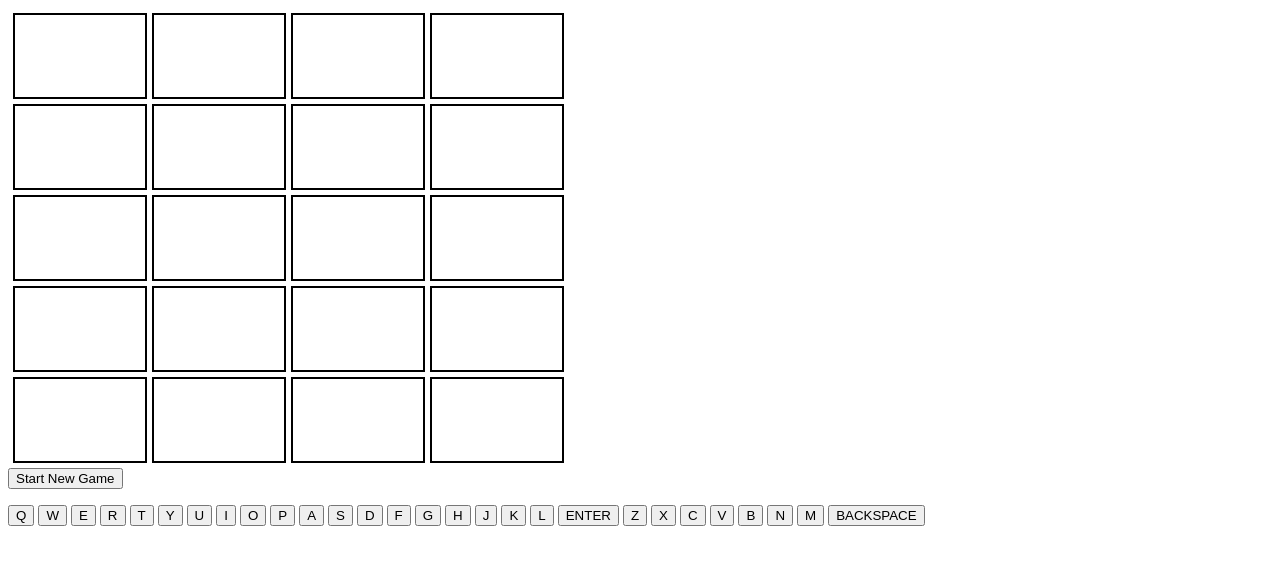
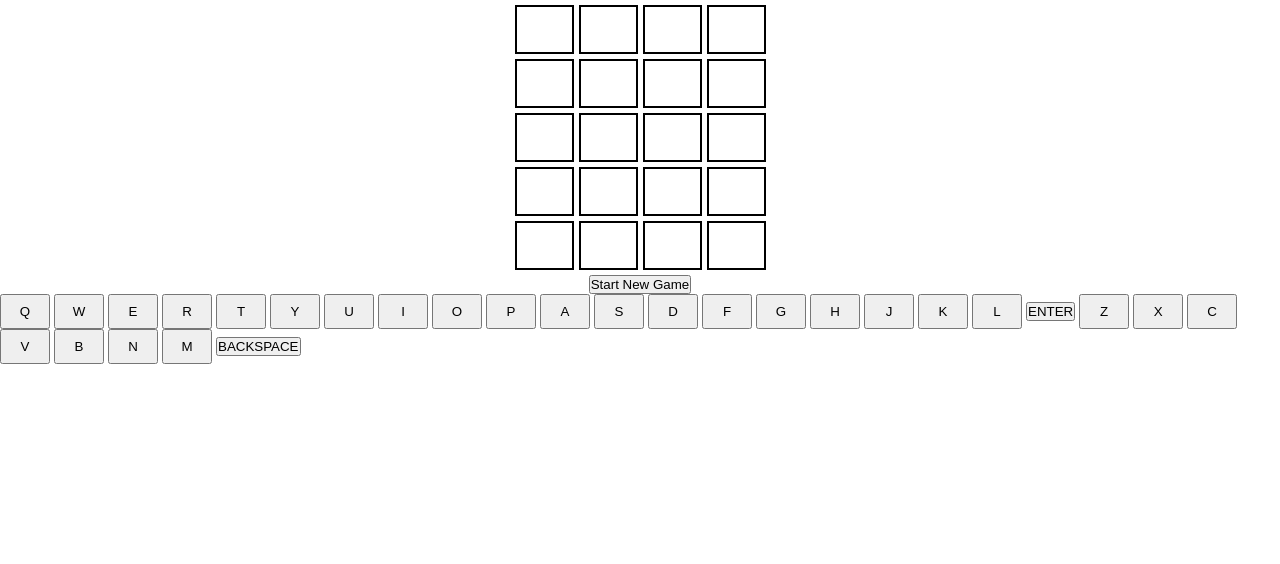
Before and after one commit to jmmascorro/js-game-project, a plain HTML site: page index.html in a window 1280 px wide. Drawn offline with Linux system fonts and the light colour scheme.

Commit message:
changed up scss to center squares and start new game button

```diff
--- a/_buttons.scss
+++ b/_buttons.scss
@@ -0,0 +1,4 @@
+.letter {
+        width: 50px;
+    height: 35px;
+    }
--- a/_guessing-squares.scss
+++ b/_guessing-squares.scss
@@ -1,4 +1,7 @@
-
+.output_squares {
+    display: flex;
+    justify-content: center;
+}
 
 table {
     border-spacing: 5px 5px;
@@ -6,6 +9,6 @@ table {
 
 td {
     border: 2px solid black;
-    width: 10vw;
-    height: 10vh;
+    width: 55px;
+    height: 45px;
 }
--- a/index.html
+++ b/index.html
@@ -42,11 +42,11 @@
             </tr>
         </table>
     </div>
-    <div>
-        <button class="new_game">Start New Game</button>
-    </div>
     <div class="winner">
         <p class="p_winner"></p>
+    </div>
+    <div class="start_new">
+        <button class="new_game">Start New Game</button>
     </div>
     <div class="input_buttons">
         <button class="letter">Q</button>
--- a/script.js
+++ b/script.js
@@ -1043,8 +1043,6 @@ newGameBtn.addEventListener("click", () => {
   count = 0;
   count2 = 0;
   count3 = 0;
-  console.log(letters);
-  console.log(count);
   for (let i = 0; i < squaresOfRowOne.length; i++) {
     squaresOfRowOne[i].innerHTML = "";
     squaresOfRowOne[i].style.backgroundColor = "#FFFFFF";
@@ -1248,7 +1246,6 @@ const deleteDisplayedLetter = () => {
 
 backspaceBtn.addEventListener("click", () => {
   deleteDisplayedLetter();
-  console.log(count);
 });
 
 const wordChecker = () => {
@@ -1439,7 +1436,7 @@ const winnerChecker = () => {
   let guessedWord = letters.toString().replaceAll(",", "").toLowerCase();
   console.log(guessedWord);
   if (guessedWord == randomWord) {
-    winner.innerHTML = "You Win!";
+    winner.innerHTML = "Congratulations, you guessed the word correctly!";
   }
 };
 
--- a/styles.scss
+++ b/styles.scss
@@ -11,3 +11,13 @@ body {
     flex-direction: column;
     justify-content: center;
 }
+
+.winner {
+    display: flex;
+    justify-content: center;
+}
+
+.start_new {
+    display: flex;
+    justify-content: center;
+}
```
Also changed, not shown: styles.css.
